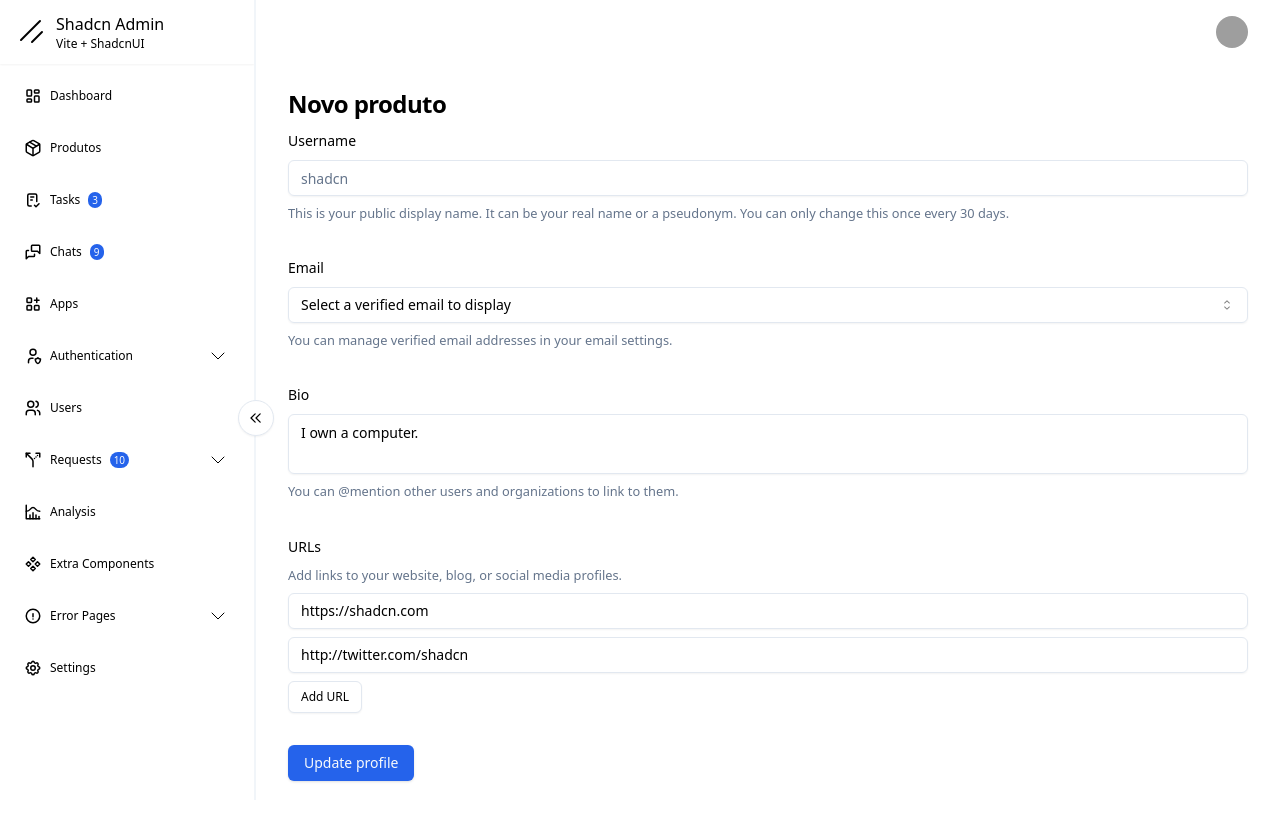
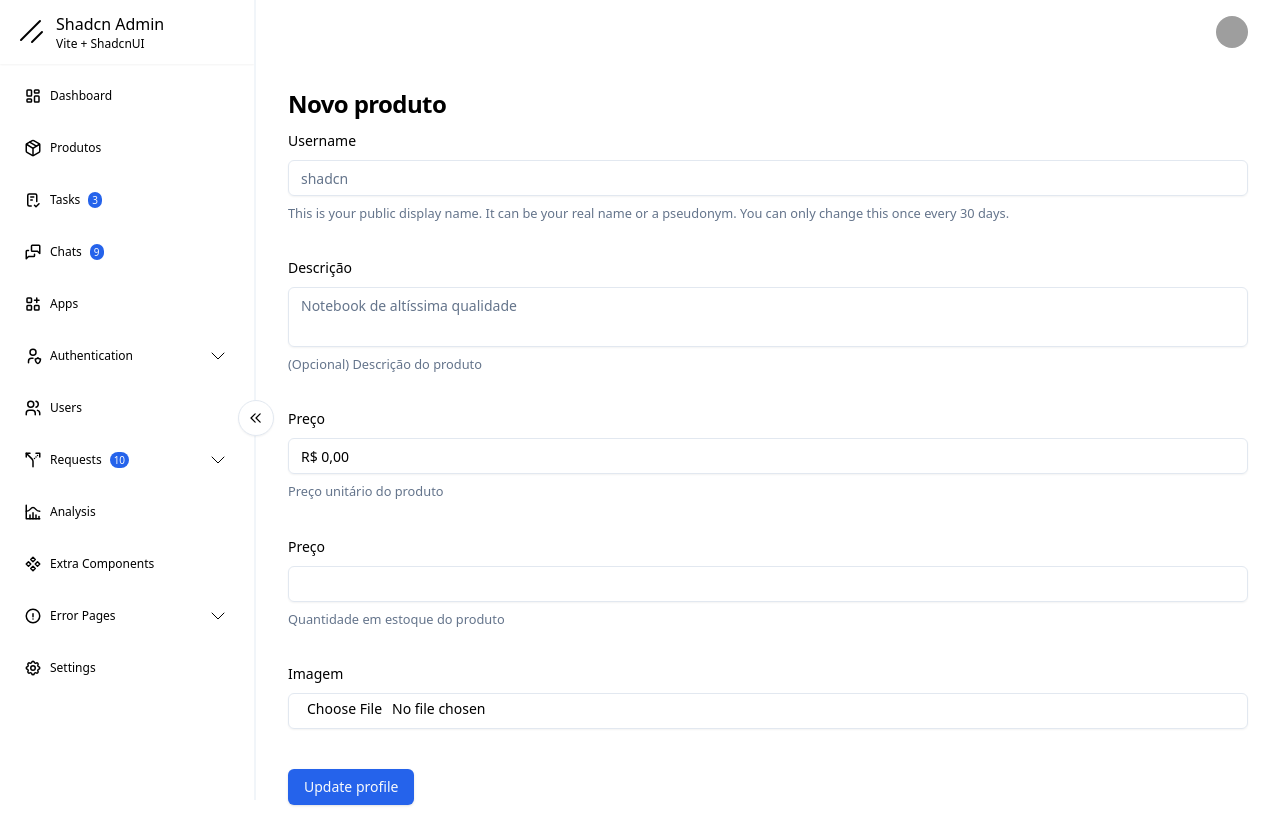
Before and after one commit to anaclaraberga/WEB-INVENTORY, a React (Vite) app: page /product/add in a window 1280 px wide. Before the commit the page ends 805 px from the top, so only its background shows below. Built offline with nearby package versions, Linux system fonts and the light colour scheme; grey boxes are pictures that could not be loaded.

Commit message:
refactor: moved schema to separate file

```diff
--- a/src/pages/product/add.tsx
+++ b/src/pages/product/add.tsx
@@ -9,70 +9,22 @@ import {
   FormMessage,
 } from '@/components/ui/form'
 import { Input } from '@/components/ui/input'
-import {
-  Select,
-  SelectContent,
-  SelectItem,
-  SelectTrigger,
-  SelectValue,
-} from '@/components/ui/select'
 import { Textarea } from '@/components/ui/textarea'
 import { toast } from '@/components/ui/use-toast'
-import { cn } from '@/lib/utils'
 import { BaseTemplate } from '@/template/Base'
+import { NumberUtils } from '@/utils/NumberUtils'
 import { zodResolver } from '@hookform/resolvers/zod'
-import { useFieldArray, useForm } from 'react-hook-form'
-import { Link } from 'react-router-dom'
-import { z } from 'zod'
-
-const profileFormSchema = z.object({
-  username: z
-    .string()
-    .min(2, {
-      message: 'Username must be at least 2 characters.',
-    })
-    .max(30, {
-      message: 'Username must not be longer than 30 characters.',
-    }),
-  email: z
-    .string({
-      required_error: 'Please select an email to display.',
-    })
-    .email(),
-  bio: z.string().max(160).min(4),
-  urls: z
-    .array(
-      z.object({
-        value: z.string().url({ message: 'Please enter a valid URL.' }),
-      })
-    )
-    .optional(),
-})
-
-type ProfileFormValues = z.infer<typeof profileFormSchema>
-
-// This can come from your database or API.
-const defaultValues: Partial<ProfileFormValues> = {
-  bio: 'I own a computer.',
-  urls: [
-    { value: 'https://shadcn.com' },
-    { value: 'http://twitter.com/shadcn' },
-  ],
-}
+import { useForm } from 'react-hook-form'
+import { defaultValues, productFormSchema, ProductFormValues } from './form-schema'
 
 export default function AddProductPage() {
-  const form = useForm<ProfileFormValues>({
-    resolver: zodResolver(profileFormSchema),
+  const form = useForm<ProductFormValues>({
+    resolver: zodResolver(productFormSchema),
     defaultValues,
     mode: 'onChange',
   })
 
-  const { fields, append } = useFieldArray({
-    name: 'urls',
-    control: form.control,
-  })
-
-  function onSubmit(data: ProfileFormValues) {
+  function onSubmit(data: ProductFormValues) {
     toast({
       title: 'You submitted the following values:',
       description: (
@@ -94,7 +46,7 @@ export default function AddProductPage() {
         <form onSubmit={form.handleSubmit(onSubmit)} className='space-y-8'>
           <FormField
             control={form.control}
-            name='username'
+            name='name'
             render={({ field }) => (
               <FormItem>
                 <FormLabel>Username</FormLabel>
@@ -111,28 +63,19 @@ export default function AddProductPage() {
           />
           <FormField
             control={form.control}
-            name='email'
+            name='description'
             render={({ field }) => (
               <FormItem>
-                <FormLabel>Email</FormLabel>
-                <Select
-                  onValueChange={field.onChange}
-                  defaultValue={field.value}
-                >
+                <FormLabel>Descrição</FormLabel>
                 <FormControl>
-                    <SelectTrigger>
-                      <SelectValue placeholder='Select a verified email to display' />
-                    </SelectTrigger>
+                  <Textarea
+                    placeholder='Notebook de altíssima qualidade'
+                    className='resize-none'
+                    {...field}
+                  />
                 </FormControl>
-                  <SelectContent>
-                    <SelectItem value='m@example.com'>m@example.com</SelectItem>
-                    <SelectItem value='m@google.com'>m@google.com</SelectItem>
-                    <SelectItem value='m@support.com'>m@support.com</SelectItem>
-                  </SelectContent>
-                </Select>
                 <FormDescription>
-                  You can manage verified email addresses in your{' '}
-                  <Link to='/examples/forms'>email settings</Link>.
+                  (Opcional) Descrição do produto
                 </FormDescription>
                 <FormMessage />
               </FormItem>
@@ -140,57 +83,74 @@ export default function AddProductPage() {
           />
           <FormField
             control={form.control}
-            name='bio'
+            name='price'
             render={({ field }) => (
               <FormItem>
-                <FormLabel>Bio</FormLabel>
+                <FormLabel>Preço</FormLabel>
                 <FormControl>
-                  <Textarea
-                    placeholder='Tell us a little bit about yourself'
-                    className='resize-none'
+                  <Input
+                    className='shadcn'
                     {...field}
-                  />
+                    onChange={(e) => {
+                      const value = e.target.value.replace(/\D/g, '');
+                      form.setValue("price", Number(value))
+                    }}
+                    value={NumberUtils.formatToBRLCurrency(field.value)} />
                 </FormControl>
                 <FormDescription>
-                  You can <span>@mention</span> other users and organizations to
-                  link to them.
+                  Preço unitário do produto
                 </FormDescription>
                 <FormMessage />
               </FormItem>
             )}
           />
-          <div>
-            {fields.map((field, index) => (
           <FormField
             control={form.control}
-                key={field.id}
-                name={`urls.${index}.value`}
+            name='quantity'
             render={({ field }) => (
               <FormItem>
-                    <FormLabel className={cn(index !== 0 && 'sr-only')}>
-                      URLs
-                    </FormLabel>
-                    <FormDescription className={cn(index !== 0 && 'sr-only')}>
-                      Add links to your website, blog, or social media profiles.
+                <FormLabel>Preço</FormLabel>
+                <FormControl>
+                  <Input
+                    className='shadcn'
+                    {...field}
+                    onChange={(e) =>
+                      form.setValue("quantity", Number(e.target.value))
+                    } />
+                </FormControl>
+                <FormDescription>
+                  Quantidade em estoque do produto
                 </FormDescription>
-                    <FormControl>
-                      <Input {...field} />
-                    </FormControl>
                 <FormMessage />
               </FormItem>
             )}
           />
-            ))}
-            <Button
-              type='button'
-              variant='outline'
-              size='sm'
-              className='mt-2'
-              onClick={() => append({ value: '' })}
-            >
-              Add URL
-            </Button>
-          </div>
+          <FormField
+            control={form.control}
+            name='image'
+            render={({ field }) => (
+              <FormItem>
+                <FormLabel>Imagem</FormLabel>
+                <FormControl>
+                  <Input
+                    type='file'
+                    accept="image/jpeg, image/png"
+                    className='shadcn'
+                    onChange={(e) => {
+                      const selectedFile = e.target?.files?.[0]
+                      const result = productFormSchema.safeParse(selectedFile);
+                      if (result.success) {
+                        form.setValue("image", selectedFile as File);
+                      }
+                    }}
+                  />
+                </FormControl>
+                <FormDescription>
+                </FormDescription>
+                <FormMessage />
+              </FormItem>
+            )}
+          />
           <Button type='submit'>Update profile</Button>
         </form>
       </Form>
--- /dev/null
+++ b/src/pages/product/form-schema.tsx
@@ -0,0 +1,43 @@
+import { z } from "zod"
+
+export const productFormSchema = z.object({
+  name: z
+    .string({ required_error: "O Produto precisa ter um nome" })
+    .min(3, {
+      message: 'Nome precisa ter no mínimo 3 caracteres',
+    })
+    .max(200, {
+      message: 'Nome não pode ser maior que 200 caracteres',
+    }),
+  description: z
+    .string({
+      required_error: 'Produto precisa ter uma descrição',
+    })
+    .min(3),
+  price: z
+    .number({
+      required_error: 'O produto precisa ter um preço',
+      message: 'Preço inválido'
+    })
+    .positive(),
+  quantity: z
+    .number({
+      required_error: 'O produto precisa ter uma quantidade',
+      message: 'Quantidade inválida'
+    })
+    .positive(),
+  image: z
+    .instanceof(File)
+    .refine((file) => file.size <= 5000000, { message: "O arquivo deve ter no máximo 5MB" })
+    .refine((file) => ["image/jpeg", "image/png"].includes(file.type), {
+      message: "Apenas arquivos JPEG ou PNG são permitidos",
+    })
+})
+
+export type ProductFormValues = z.infer<typeof productFormSchema>
+
+export const defaultValues: Partial<ProductFormValues> = {
+  name: '',
+  description: '',
+  price: 0,
+}
```
Lines whose indentation alone changed are shown as unchanged.
